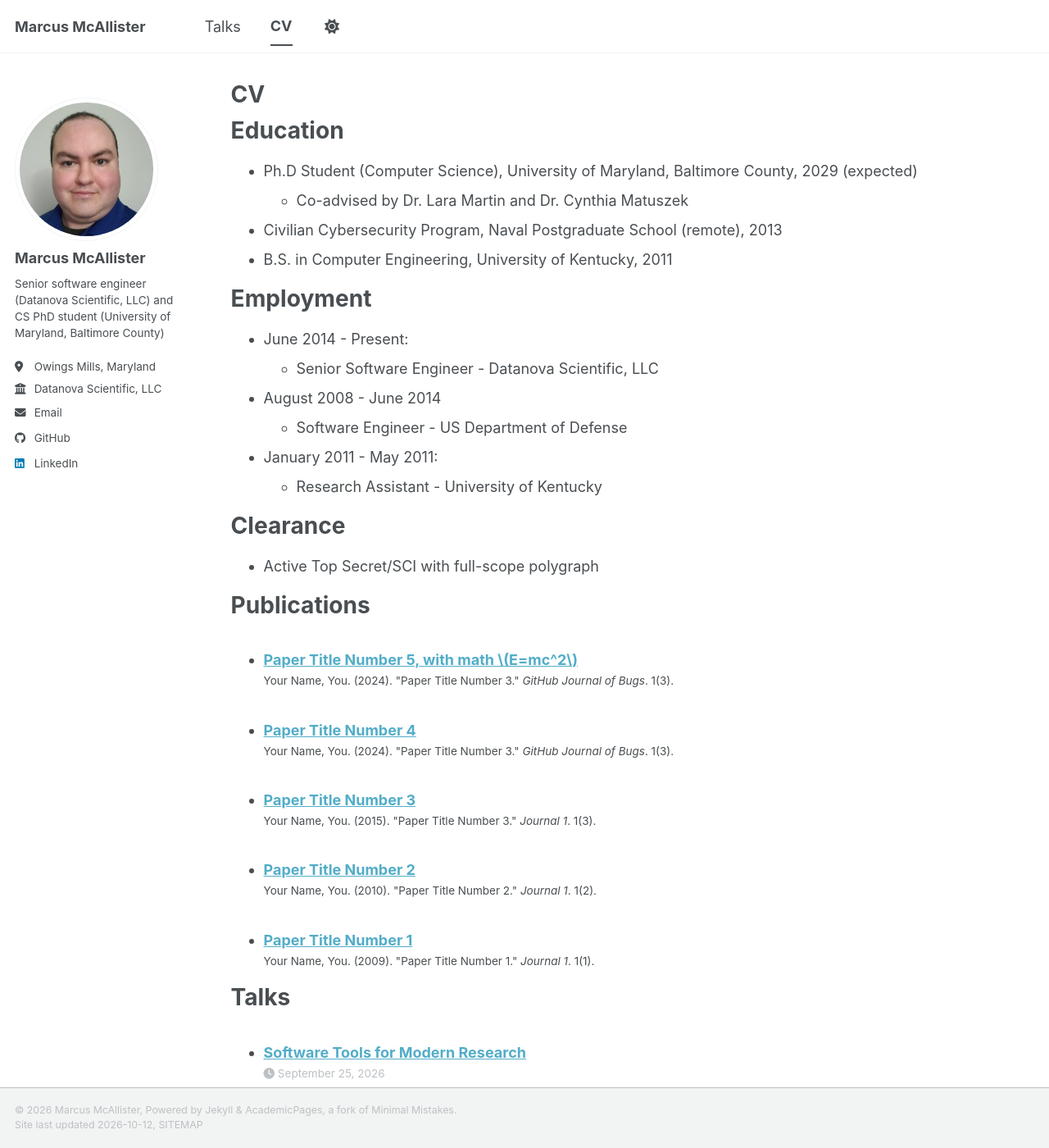
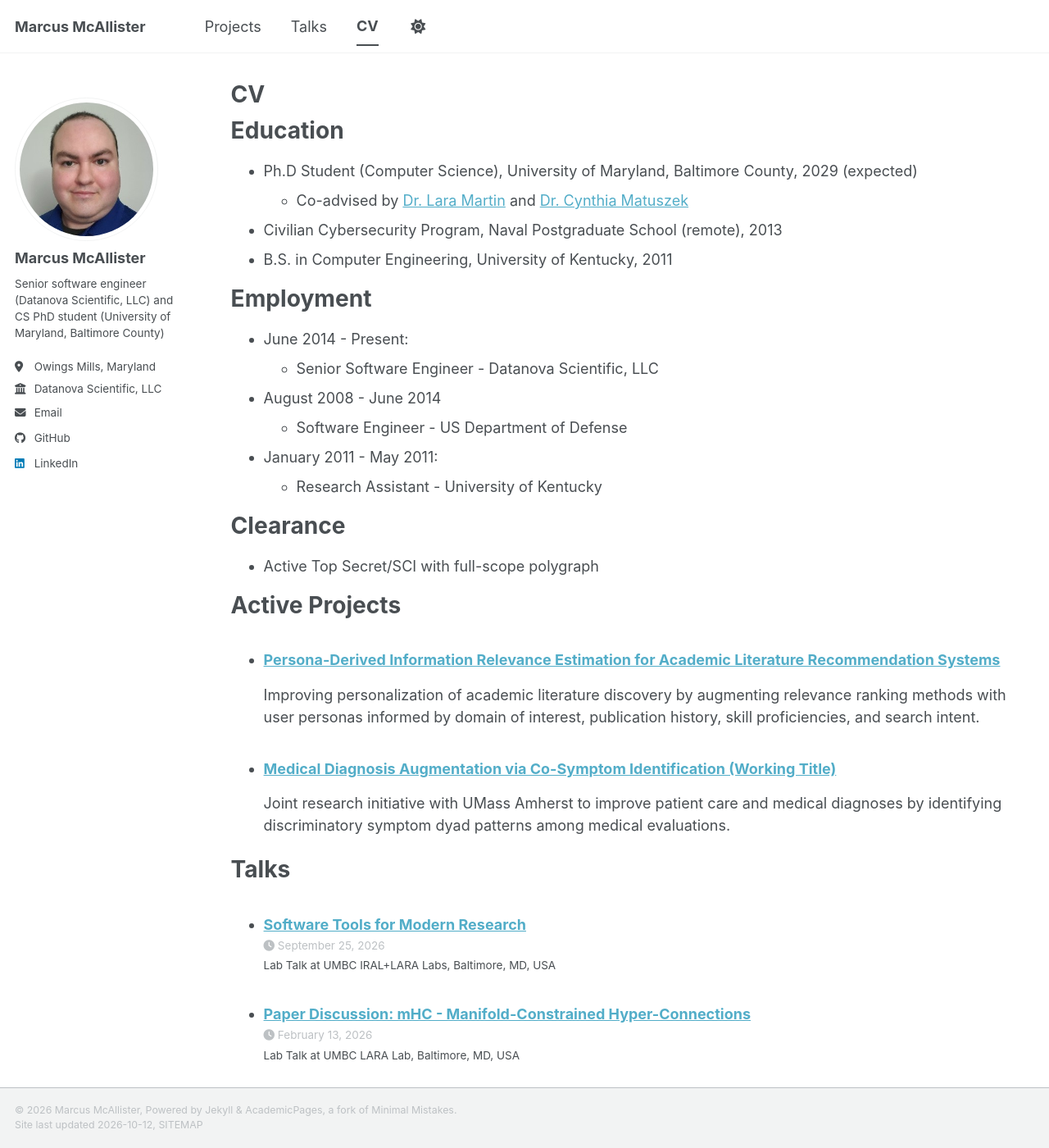
Before and after one commit to mmcalli2/mmcalli2.github.io, a Jekyll site: the page built from _pages/cv.md, in a window 1280 px wide and 1400 px high. Shown: the whole window at 82% size. Built offline with Jekyll 4.4.1, drawn with Linux system fonts in a browser that asks for light colours; a style sheet for code colours, icons or effects is not loaded.

Commit message:
Added Projects section to site.  Added capability to distinguish between active and completed projects.  Added hyperlinks for co-advisors and workplace.  Updated CV and about page to use active project listings.  Commented out Publications section from CV.

```diff
--- a/_config.yml
+++ b/_config.yml
@@ -233,6 +233,9 @@ collections:
   talks:
     output: true
     permalink: /:collection/:path/
+  projects:
+    output: true
+    permalink: /:collection/:path/
 
 
 # These settings control how pages and collections are included in the site
@@ -290,6 +293,15 @@ defaults:
       layout: talk
       author_profile: true
       share: false
+  # _projects
+  - scope:
+      path: ""
+      type: projects
+    values:
+      layout: single
+      author_profile: true
+      share: false
+      comments: true
 
 
 # Sass/SCSS
--- a/_data/navigation.yml
+++ b/_data/navigation.yml
@@ -10,6 +10,9 @@
 main:
   #- title: "Publications"
   #  url: /publications/
+
+  - title: "Projects"
+    url: /projects/
 
   - title: "Talks"
     url: /talks/
--- /dev/null
+++ b/_includes/archive-single-project-cv.html
@@ -0,0 +1,39 @@
+{% include base_path %}
+
+{% if post.header.teaser %}
+  {% capture teaser %}{{ post.header.teaser }}{% endcapture %}
+{% else %}
+  {% assign teaser = site.teaser %}
+{% endif %}
+
+{% if post.id %}
+  {% assign title = post.title | markdownify | remove: "<p>" | remove: "</p>" %}
+{% else %}
+  {% assign title = post.title %}
+{% endif %}
+
+<div class="{{ include.type | default: "list" }}__item">
+  <article class="archive__item" itemscope itemtype="http://schema.org/CreativeWork">
+    <li>
+    {% if include.type == "grid" and teaser %}
+      <div class="archive__item-teaser">
+        <img src=
+          {% if teaser contains "://" %}
+            "{{ teaser }}"
+          {% else %}
+            "{{ teaser | prepend: "/images/" | prepend: base_path }}"
+          {% endif %}
+          alt="">
+      </div>
+    {% endif %}
+    <h3 class="archive__item-title" itemprop="headline">
+      {% if post.link %}
+        <a href="{{ post.link }}">{{ title }}</a> <a href="{{ base_path }}{{ post.url }}" rel="permalink"><i class="fa fa-link" aria-hidden="true" title="permalink"></i><span class="sr-only">Permalink</span></a>
+      {% else %}
+        <a href="{{ base_path }}{{ post.url }}" rel="permalink">{{ title }}</a>
+      {% endif %}
+    </h3>
+    {% if post.excerpt %}<p class="archive__item-excerpt" itemprop="description">{{ post.excerpt | markdownify }}</p>{% endif %}
+    </li>
+  </article>
+</div>
--- a/_includes/page__taxonomy.html
+++ b/_includes/page__taxonomy.html
@@ -4,6 +4,6 @@
   {% include tag-list.html %}
 {% endif %}
 
-{% if site.category_archive.type and page.categories[0] and page.collection != 'publications' %}
+{% if site.category_archive.type and page.categories[0] and page.collection != 'publications' and page.collection != 'projects' %}
   {% include category-list.html %}
 {% endif %}
--- a/_pages/cv.md
+++ b/_pages/cv.md
@@ -12,7 +12,7 @@ redirect_from:
 Education
 ======
 * Ph.D Student (Computer Science), University of Maryland, Baltimore County, 2029 (expected)
-  * Co-advised by Dr. Lara Martin and Dr. Cynthia Matuszek
+  * Co-advised by [Dr. Lara Martin](https://laramartin.net/) and [Dr. Cynthia Matuszek](https://userpages.cs.umbc.edu/cmat/)
 * Civilian Cybersecurity Program, Naval Postgraduate School (remote), 2013
 * B.S. in Computer Engineering, University of Kentucky, 2011
 
@@ -31,10 +31,17 @@ Clearance
 ======
 * Active Top Secret/SCI with full-scope polygraph
 
-Publications
+<!-- Publications
 ======
   <ul>{% for post in site.publications reversed %}
     {% include archive-single-cv.html %}
+  {% endfor %}</ul> -->
+
+Active Projects
+======
+  {% assign active_projects = site.projects | where: "status", "active" %}
+  <ul>{% for post in active_projects %}
+    {% include archive-single-project-cv.html %}
   {% endfor %}</ul>
 
 Talks
--- /dev/null
+++ b/_projects/01-persona-derived-information-relevance.md
@@ -0,0 +1,12 @@
+---
+title: "Persona-Derived Information Relevance Estimation for Academic Literature Recommendation Systems"
+collection: projects
+category: research
+permalink: /projects/01-persona-derived-relevance-value
+excerpt: 'Improving personalization of academic literature discovery by augmenting relevance ranking methods with user personas informed by domain of interest, publication history, skill proficiencies, and search intent.'
+status: active
+---
+
+This work focuses on improving the personalization of academic literature discovery. The approach augments existing relevance ranking methods for academic literature with user personas informed by their domain of interest, publication history, skill proficiencies, and search intent (citation, collaboration, venue selection, etc).
+
+A publication of this research is intended for submission to the 21st ACM Conference on Recommender Systems ([RECSYS 2027](https://recsys.acm.org/recsys27/)).
--- /dev/null
+++ b/_projects/02-medical-diagnosis-augmentation.md
@@ -0,0 +1,10 @@
+---
+title: "Medical Diagnosis Augmentation via Co-Symptom Identification (Working Title)"
+collection: projects
+category: research
+permalink: /projects/02-medical-diagnosis-augmentation
+excerpt: 'Joint research initiative with UMass Amherst to improve patient care and medical diagnoses by identifying discriminatory symptom dyad patterns among medical evaluations.'
+status: active
+---
+
+This is a joint research initiative in collaboration with the University of Massachusetts Amherst to improve patient care and medical diagnoses by identifying discriminatory symptom dyad patterns among medical evaluations. Symptoms that are more informative towards a medical diagnosis are prioritized over more generic symptoms.
```
Also changed, not shown: _pages/about.md (+11 -11 lines), _pages/projects.html (added, +27 -0 lines).
